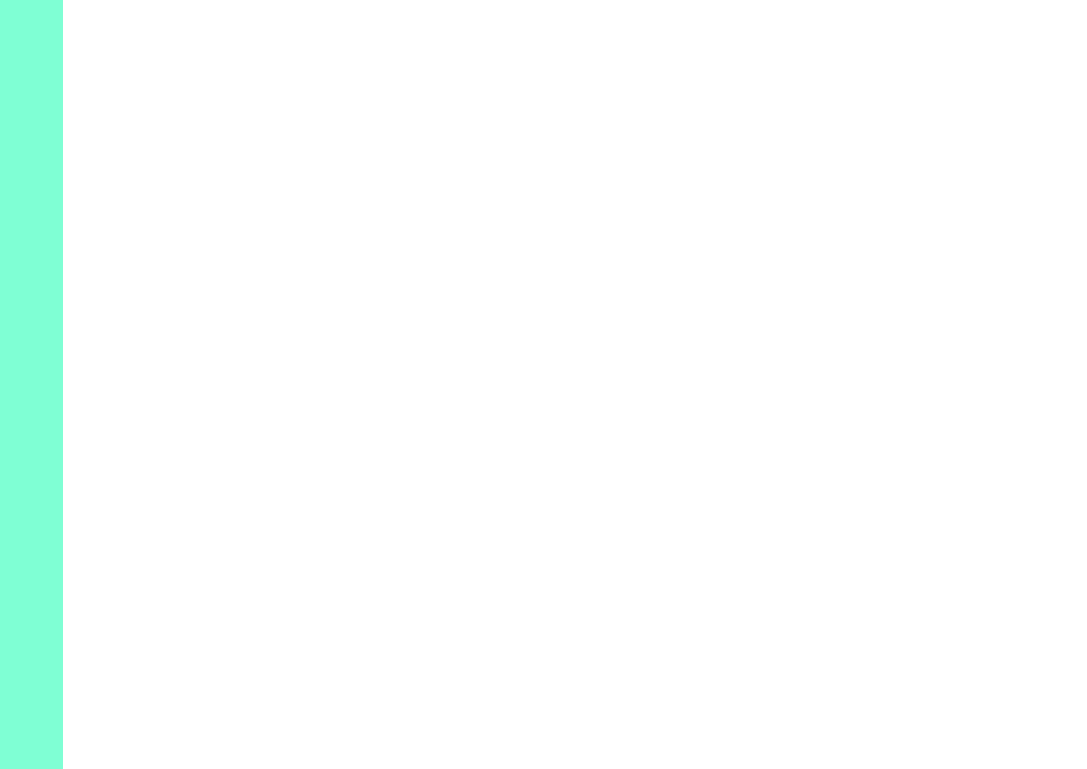
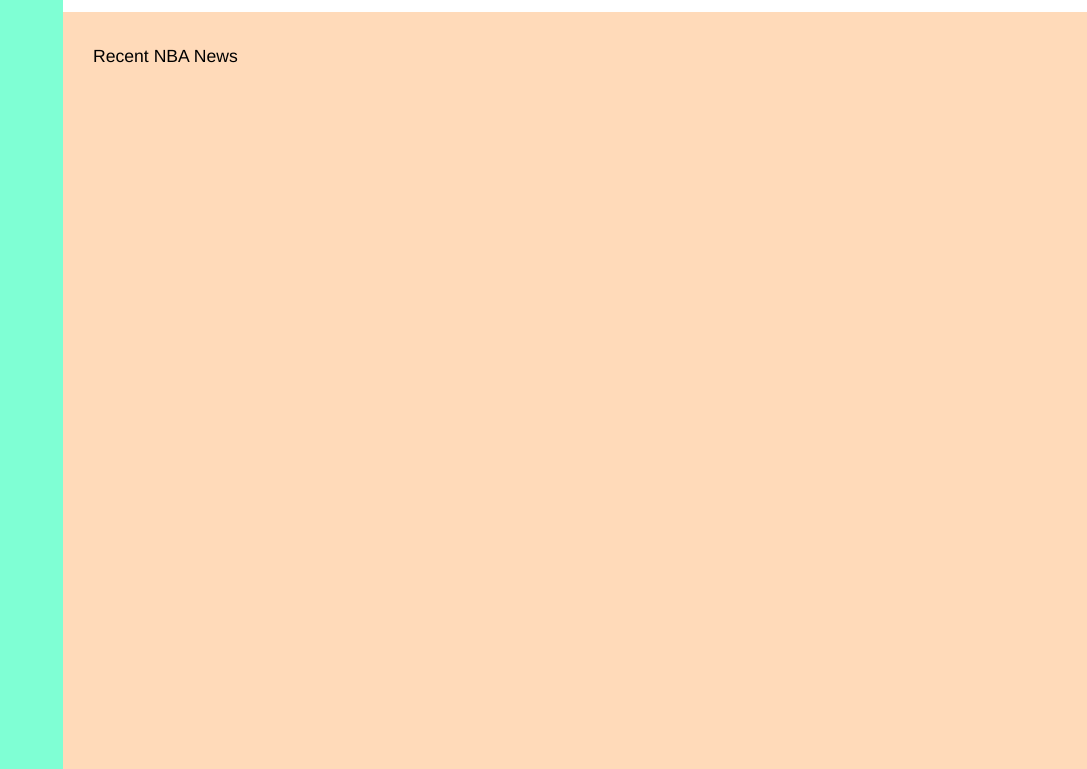
Before and after one commit to iDefenestrate/admin-dashboard, a plain HTML site: page index.html in a window 1280 px wide. Shown: the part 335-1104 px from the top of the page, without its empty margins (193-1280 px from the left). Drawn offline with Linux system fonts and the light colour scheme.

Commit message:
Create display for main content section

```diff
--- a/css/style.css
+++ b/css/style.css
@@ -32,6 +32,9 @@
 .main-content {
   grid-row: 2/4;
   grid-column: 2/4;
+  background-color: peachpuff;
+  display: grid;
+  grid-template-columns: 4fr 1fr;
 }
 
 /* header */
@@ -142,8 +145,34 @@ input[type='search']::-webkit-search-results-decoration {
   font-size: 1.3rem;
   background-color: rgb(13, 153, 200);
   border-radius: 2rem;
-  font-family: Arial, Helvetica, sans-serif;
+  font-family: 'Franklin Gothic Medium', 'Arial Narrow', Arial, sans-serif;
   font-weight: 550;
   color: white;
   cursor: pointer;
 }
+
+/* main content */
+
+.main-left {
+  display: flex;
+  flex-direction: column;
+}
+
+.main-left > p {
+  padding-top: 4px;
+  font-size: 1.1rem;
+  font-weight: 550;
+  font-family: 'Franklin Gothic Medium', 'Arial Narrow', Arial, sans-serif;
+  color: black;
+}
+
+.left-content {
+  display: grid;
+  grid-template-columns: 1fr 1fr;
+  grid-template-rows: 1fr 1fr 1fr;
+}
+
+.main-right {
+  display: grid;
+  grid-template-rows: 1fr 1fr;
+}
--- a/index.html
+++ b/index.html
@@ -37,7 +37,20 @@
         </div>
       </div>
       <div class="sidebar"></div>
-      <div class="main-content"></div>
+      <div class="main-content">
+        <div class="main-left">
+          <p>Recent NBA News</p>
+          <div class="left-content">
+            <div class="card"></div>
+            <div class="card"></div>
+            <div class="card"></div>
+            <div class="card"></div>
+            <div class="card"></div>
+            <div class="card"></div>
+          </div>
+        </div>
+        <div class="main-right"></div>
+      </div>
     </div>
   </body>
 </html>
```
